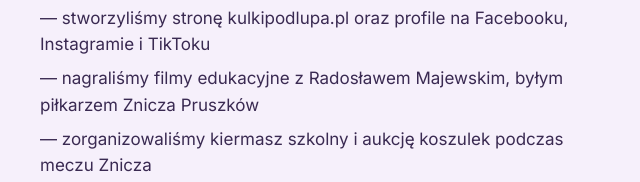
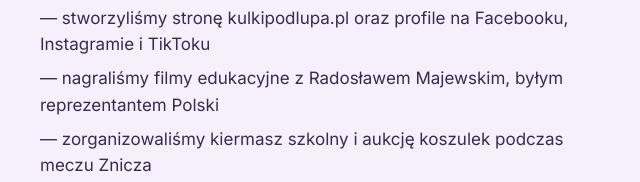
Before and after one commit to Goall89/kulki-pod-lupa-strona, a plain HTML site: page index.html in a window 1280 px wide. Shown: the part 4838-5020 px from the top of the page, 0-640 px from the left. Drawn offline with nearby package versions, Linux system fonts and the light colour scheme.

Commit message:
Radosław Majewski jako były reprezentant Polski
Co-Authored-By: Claude Opus 5.5 <noreply@anthropic.com>

```diff
--- a/index.html
+++ b/index.html
@@ -210,7 +210,7 @@ Kulki pod lupą
 <div style="display:flex;flex-direction:column;gap:8px;font-size:17px;line-height:1.55;color:#3A2A52">
 <div>— poprowadziliśmy warsztaty samobadania w swojej szkole, w tym jedne dla ok. 500 uczniów</div>
 <div>— stworzyliśmy stronę kulkipodlupa.pl oraz profile na Facebooku, Instagramie i TikToku</div>
-<div>— nagraliśmy filmy edukacyjne z Radosławem Majewskim, byłym piłkarzem Znicza Pruszków</div>
+<div>— nagraliśmy filmy edukacyjne z Radosławem Majewskim, byłym reprezentantem Polski</div>
 <div>— zorganizowaliśmy kiermasz szkolny i aukcję koszulek podczas meczu Znicza</div>
 <div>— wystąpiliśmy na debacie o zdrowiu w Senacie oraz w audycjach radiowych i telewizyjnych</div>
 </div>
```
